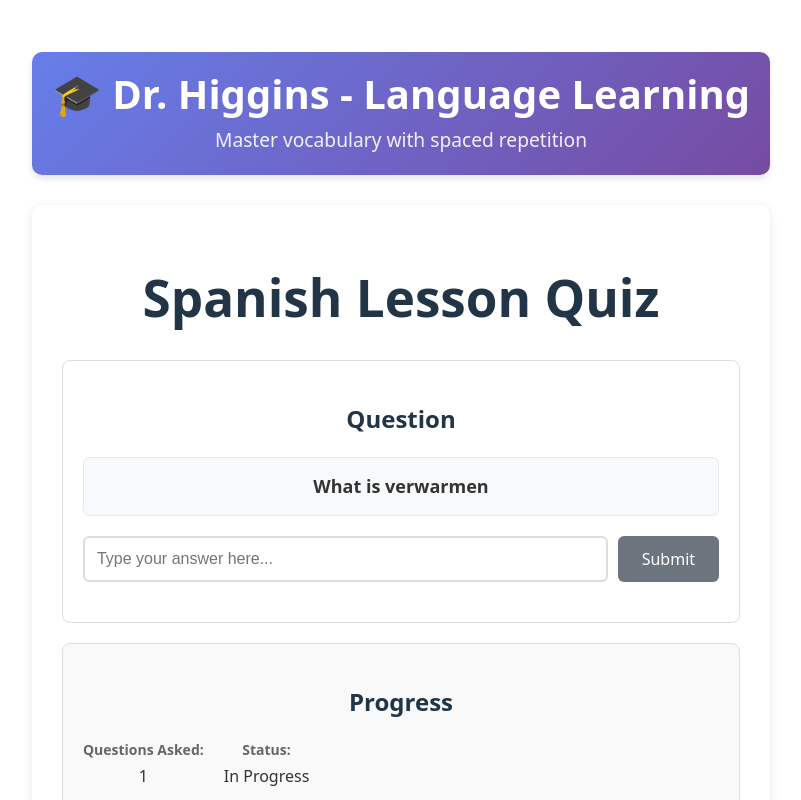
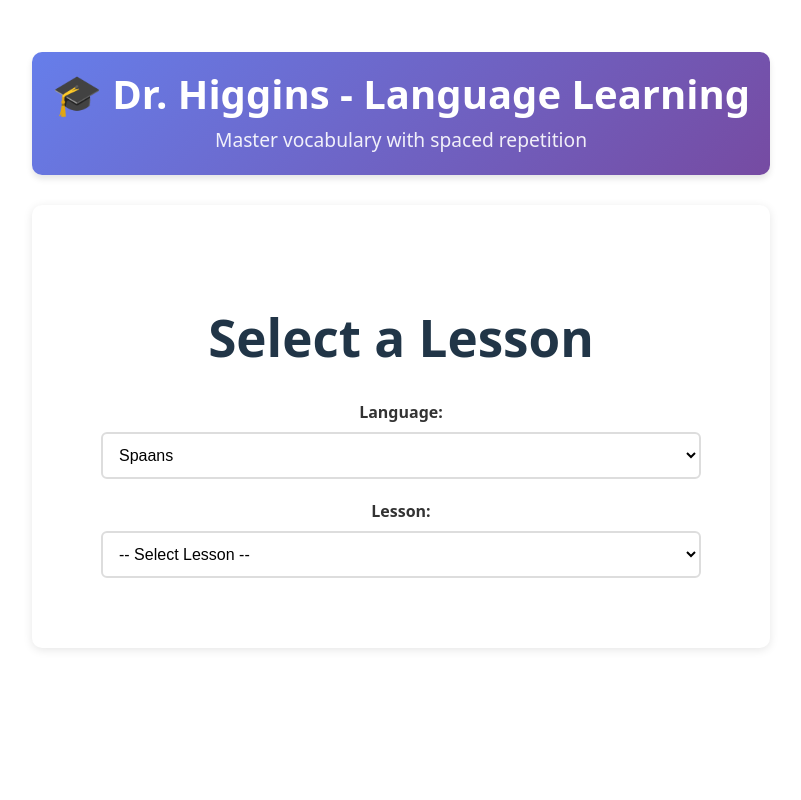
Before and after one commit to amarillion/higgins, a Vue app: page / in a window 1280 px wide. Shown: the top 800 px of the page, without its empty margins (239-1040 px from the left). Built offline with nearby package versions, Linux system fonts and the light colour scheme.

Commit message:
Implement lesson selector (CLAUDE)

```diff
--- /dev/null
+++ b/public/lesson-directory.json
@@ -0,0 +1,88 @@
+{
+	"Spaans": [
+		"public/lessons/spaans/gente7a.txt",
+		"public/lessons/spaans/spaans23.txt",
+		"public/lessons/spaans/nouns 4-6.txt",
+		"public/lessons/spaans/gente9d.txt",
+		"public/lessons/spaans/words 4-6.txt",
+		"public/lessons/spaans/spaans1.txt",
+		"public/lessons/spaans/spaans10.txt",
+		"public/lessons/spaans/gente7b.txt",
+		"public/lessons/spaans/gente2_1a.txt",
+		"public/lessons/spaans/gente8a.txt",
+		"public/lessons/spaans/verbs 4-6.txt",
+		"public/lessons/spaans/reino_del_dragon_4.txt",
+		"public/lessons/spaans/spaans4.txt",
+		"public/lessons/spaans/reino_del_dragon_3.txt",
+		"public/lessons/spaans/harrypotter1.txt",
+		"public/lessons/spaans/gente9a.txt",
+		"public/lessons/spaans/reino_del_dragon_1.txt",
+		"public/lessons/spaans/harrypotter2.txt",
+		"public/lessons/spaans/varia-1.txt",
+		"public/lessons/spaans/ciudad_de_bestias_1.txt",
+		"public/lessons/spaans/spaans2.txt",
+		"public/lessons/spaans/gente8b.txt",
+		"public/lessons/spaans/gente8c.txt",
+		"public/lessons/spaans/gente2_1b.txt",
+		"public/lessons/spaans/gente11a.txt",
+		"public/lessons/spaans/spaans20.txt",
+		"public/lessons/spaans/spaans5.txt",
+		"public/lessons/spaans/nouns 1-3.txt",
+		"public/lessons/spaans/spaans3.txt",
+		"public/lessons/spaans/verbs 1-3.txt",
+		"public/lessons/spaans/spaans7.txt",
+		"public/lessons/spaans/reino_del_dragon_5.txt",
+		"public/lessons/spaans/gente9c.txt",
+		"public/lessons/spaans/words 1-3.txt",
+		"public/lessons/spaans/gente9b.txt",
+		"public/lessons/spaans/spaans21.txt",
+		"public/lessons/spaans/misc1.txt",
+		"public/lessons/spaans/gente7c.txt",
+		"public/lessons/spaans/spaans6.txt",
+		"public/lessons/spaans/spaans22.txt",
+		"public/lessons/spaans/conjugations.txt",
+		"public/lessons/spaans/reino_del_dragon_2.txt"
+	],
+	"Dutch": [
+		"public/lessons/dutch/dutch5.txt",
+		"public/lessons/dutch/jipjan1-2.txt",
+		"public/lessons/dutch/dutch2_verbs.txt",
+		"public/lessons/dutch/verbs.txt",
+		"public/lessons/dutch/dutch1.txt",
+		"public/lessons/dutch/dutch8_around_the_house.txt",
+		"public/lessons/dutch/dutch9_food.txt",
+		"public/lessons/dutch/dutch7_place_and_time.txt",
+		"public/lessons/dutch/dutch10_around_the_city.txt",
+		"public/lessons/dutch/nouns-animals.txt",
+		"public/lessons/dutch/dutch6_medical.txt",
+		"public/lessons/dutch/dutch3_numbers.txt",
+		"public/lessons/dutch/dutch5_adjectives.txt",
+		"public/lessons/dutch/dutch4_conjugations.txt",
+		"public/lessons/dutch/verbs_conjugations.txt",
+		"public/lessons/dutch/dutch4.txt",
+		"public/lessons/dutch/jipjan3.txt",
+		"public/lessons/dutch/dutch1_verbs.txt",
+		"public/lessons/dutch/dutch11-animals.txt"
+	],
+	"Finnish": [
+		"public/lessons/finnish/suomi1.txt",
+		"public/lessons/finnish/suomi6.txt",
+		"public/lessons/finnish/suomi4.txt",
+		"public/lessons/finnish/suomi2.txt",
+		"public/lessons/finnish/suomi5.txt",
+		"public/lessons/finnish/suomi3.txt"
+	],
+	"Japanese": [
+		"public/lessons/japanese/katakana-words3.txt",
+		"public/lessons/japanese/katakana-words1.txt",
+		"public/lessons/japanese/myfirstkanji.txt",
+		"public/lessons/japanese/hiragana15.txt",
+		"public/lessons/japanese/katana.txt",
+		"public/lessons/japanese/kanji2.txt",
+		"public/lessons/japanese/hiragana_simple.txt",
+		"public/lessons/japanese/katakana-words2.txt",
+		"public/lessons/japanese/hiragana.txt",
+		"public/lessons/japanese/100jap.txt",
+		"public/lessons/japanese/kanji.txt"
+	]
+}
--- a/src/App.vue
+++ b/src/App.vue
@@ -1,5 +1,23 @@
 <script setup lang="ts">
+import { ref } from 'vue';
+import LessonSelector from './components/LessonSelector.vue';
 import LessonPage from './components/LessonPage.vue';
+
+interface SelectedLesson {
+	language: string,
+	lessonPath: string,
+	lessonName: string,
+}
+
+const selectedLesson = ref<SelectedLesson | null>(null);
+
+const handleLessonSelected = (lesson: SelectedLesson) => {
+	selectedLesson.value = lesson;
+};
+
+const goBackToSelection = () => {
+	selectedLesson.value = null;
+};
 </script>
 
 <template>
@@ -10,7 +28,15 @@ import LessonPage from './components/LessonPage.vue';
     </header>
 
     <main class="app-main">
-      <LessonPage />
+      <LessonSelector
+        v-if="!selectedLesson"
+        @lesson-selected="handleLessonSelected"
+      />
+      <LessonPage
+        v-else
+        :selected-lesson="selectedLesson"
+        @go-back="goBackToSelection"
+      />
     </main>
   </div>
 </template>
--- a/src/components/LessonPage.vue
+++ b/src/components/LessonPage.vue
@@ -3,6 +3,22 @@ import { ref, onMounted, computed } from 'vue';
 import ManualEntry from './ManualEntry.vue';
 import ProgressView from './ProgressView.vue';
 import { Quiz, QuizSession } from '../model';
+
+interface SelectedLesson {
+	language: string,
+	lessonPath: string,
+	lessonName: string,
+}
+
+interface Props {
+	selectedLesson: SelectedLesson,
+}
+
+const props = defineProps<Props>();
+
+const emit = defineEmits<{
+	goBack: [],
+}>();
 
 const quiz = ref<Quiz | null>(null);
 const session = ref<QuizSession | null>(null);
@@ -39,8 +55,8 @@ const loadQuiz = async () => {
 		loading.value = true;
 		error.value = null;
 
-		// Load the Spanish lesson
-		const loadedQuiz = await Quiz.loadFromFile('/lessons/spaans/ciudad_de_bestias_1.txt');
+		// Load the selected lesson
+		const loadedQuiz = await Quiz.loadFromFile(props.selectedLesson.lessonPath);
 		quiz.value = loadedQuiz;
 
 		// Create a new session
@@ -104,7 +120,10 @@ onMounted(() => {
 </script>
 <template>
 	<div class="lesson-page">
-		<h1>Spanish Lesson Quiz</h1>
+		<div class="lesson-header">
+			<button @click="emit('goBack')" class="back-button">← Back to Lessons</button>
+			<h1>{{ props.selectedLesson.language }} - {{ props.selectedLesson.lessonName }}</h1>
+		</div>
 
 		<div v-if="loading" class="loading">
 			Loading quiz...
@@ -142,6 +161,33 @@ onMounted(() => {
 .lesson-page {
 	max-width: 800px;
 	margin: 0 auto;
+}
+
+.lesson-header {
+	display: flex;
+	align-items: center;
+	gap: 15px;
+	margin-bottom: 20px;
+}
+
+.back-button {
+	padding: 8px 12px;
+	background-color: #6c757d;
+	color: white;
+	border: none;
+	border-radius: 4px;
+	cursor: pointer;
+	font-size: 14px;
+	transition: background-color 0.2s;
+}
+
+.back-button:hover {
+	background-color: #5a6268;
+}
+
+.lesson-header h1 {
+	margin: 0;
+	flex: 1;
 }
 
 .loading {
--- /dev/null
+++ b/src/components/LessonSelector.vue
@@ -0,0 +1,241 @@
+<script setup lang="ts">
+import { ref, onMounted, computed } from 'vue';
+
+interface LessonDirectory {
+	[language: string]: string[],
+}
+
+interface SelectedLesson {
+	language: string,
+	lessonPath: string,
+	lessonName: string,
+}
+
+const emit = defineEmits<{
+	lessonSelected: [lesson: SelectedLesson],
+}>();
+
+const lessonDirectory = ref<LessonDirectory>({});
+const selectedLanguage = ref<string>('');
+const selectedLessonPath = ref<string>('');
+const loading = ref(true);
+const error = ref<string | null>(null);
+
+const availableLanguages = computed(() => Object.keys(lessonDirectory.value));
+const availableLessons = computed(() => {
+	if (!selectedLanguage.value || !lessonDirectory.value[selectedLanguage.value]) {
+		return [];
+	}
+	return lessonDirectory.value[selectedLanguage.value];
+});
+
+const loadLessonDirectory = async () => {
+	try {
+		loading.value = true;
+		error.value = null;
+
+		const response = await fetch('/lesson-directory.json');
+		if (!response.ok) {
+			throw new Error(`Failed to load lesson directory: ${response.statusText}`);
+		}
+
+		const data = await response.json();
+		lessonDirectory.value = data;
+
+		// Auto-select first language if available
+		const languages = Object.keys(data);
+		if (languages.length > 0) {
+			selectedLanguage.value = languages[0];
+		}
+
+	} catch (err) {
+		error.value = `Failed to load lesson directory: ${err instanceof Error ? err.message : 'Unknown error'}`;
+		console.error('Error loading lesson directory:', err);
+	} finally {
+		loading.value = false;
+	}
+};
+
+const extractLessonName = (lessonPath: string): string => {
+	// Extract just the filename without extension from the full path
+	const filename = lessonPath.split('/').pop() || lessonPath;
+	return filename.replace('.txt', '');
+};
+
+const onLanguageChange = () => {
+	selectedLessonPath.value = '';
+};
+
+const startLesson = () => {
+	if (!selectedLanguage.value || !selectedLessonPath.value) {
+		return;
+	}
+
+	// Remove 'public/' prefix from lesson path for the Quiz.loadFromFile call
+	const cleanPath = selectedLessonPath.value.replace(/^public/, '');
+
+	const selectedLesson: SelectedLesson = {
+		language: selectedLanguage.value,
+		lessonPath: cleanPath,
+		lessonName: extractLessonName(selectedLessonPath.value)
+	};
+
+	emit('lessonSelected', selectedLesson);
+};
+
+onMounted(() => {
+	loadLessonDirectory();
+});
+</script>
+
+<template>
+	<div class="lesson-selector">
+		<h1>Select a Lesson</h1>
+
+		<div v-if="loading" class="loading">
+			Loading available lessons...
+		</div>
+
+		<div v-else-if="error" class="error">
+			{{ error }}
+			<button @click="loadLessonDirectory">Retry</button>
+		</div>
+
+		<div v-else class="selector-form">
+			<div class="form-group">
+				<label for="language-select">Language:</label>
+				<select
+					id="language-select"
+					v-model="selectedLanguage"
+					@change="onLanguageChange"
+					class="form-control"
+				>
+					<option value="">-- Select Language --</option>
+					<option
+						v-for="language in availableLanguages"
+						:key="language"
+						:value="language"
+					>
+						{{ language }}
+					</option>
+				</select>
+			</div>
+
+			<div v-if="selectedLanguage" class="form-group">
+				<label for="lesson-select">Lesson:</label>
+				<select
+					id="lesson-select"
+					v-model="selectedLessonPath"
+					class="form-control"
+				>
+					<option value="">-- Select Lesson --</option>
+					<option
+						v-for="lessonPath in availableLessons"
+						:key="lessonPath"
+						:value="lessonPath"
+					>
+						{{ extractLessonName(lessonPath) }}
+					</option>
+				</select>
+			</div>
+
+			<button
+				v-if="selectedLanguage && selectedLessonPath"
+				@click="startLesson"
+				class="start-button"
+			>
+				Start {{ selectedLanguage }} Lesson
+			</button>
+		</div>
+	</div>
+</template>
+
+<style scoped>
+.lesson-selector {
+	max-width: 600px;
+	margin: 0 auto;
+	padding: 40px 20px;
+}
+
+.loading {
+	text-align: center;
+	padding: 40px;
+	font-size: 18px;
+	color: #666;
+}
+
+.error {
+	text-align: center;
+	padding: 40px;
+	color: #dc3545;
+	background-color: #f8d7da;
+	border: 1px solid #f5c6cb;
+	border-radius: 8px;
+}
+
+.error button {
+	margin-top: 10px;
+	padding: 8px 16px;
+	background-color: #dc3545;
+	color: white;
+	border: none;
+	border-radius: 4px;
+	cursor: pointer;
+}
+
+.error button:hover {
+	background-color: #c82333;
+}
+
+.selector-form {
+	display: flex;
+	flex-direction: column;
+	gap: 20px;
+}
+
+.form-group {
+	display: flex;
+	flex-direction: column;
+	gap: 8px;
+}
+
+.form-group label {
+	font-weight: 600;
+	color: #333;
+}
+
+.form-control {
+	padding: 12px;
+	border: 2px solid #ddd;
+	border-radius: 6px;
+	font-size: 16px;
+	background-color: white;
+}
+
+.form-control:focus {
+	outline: none;
+	border-color: #007bff;
+	box-shadow: 0 0 0 3px rgba(0, 123, 255, 0.1);
+}
+
+.start-button {
+	padding: 15px 30px;
+	background-color: #28a745;
+	color: white;
+	border: none;
+	border-radius: 8px;
+	font-size: 18px;
+	font-weight: 600;
+	cursor: pointer;
+	transition: background-color 0.2s;
+	margin-top: 20px;
+}
+
+.start-button:hover {
+	background-color: #218838;
+}
+
+.start-button:active {
+	transform: translateY(1px);
+}
+</style>
--- a/src/components/ManualEntry.vue
+++ b/src/components/ManualEntry.vue
@@ -1,7 +1,7 @@
 <script setup lang="ts">
 import { ref, nextTick } from 'vue';
 
-const props = defineProps<{
+defineProps<{
 	question: string,
 	feedback: string,
 	hint: string,
--- a/tsconfig.json
+++ b/tsconfig.json
@@ -2,7 +2,7 @@
   "extends": "@vue/tsconfig/tsconfig.dom.json",
 	"compilerOptions": {
 		"target": "ES2023",
-		"lib": ["ES2023"],
+		"lib": ["ES2023", "DOM"],
 		"module": "ESNext",
 		"skipLibCheck": true,
 
```
